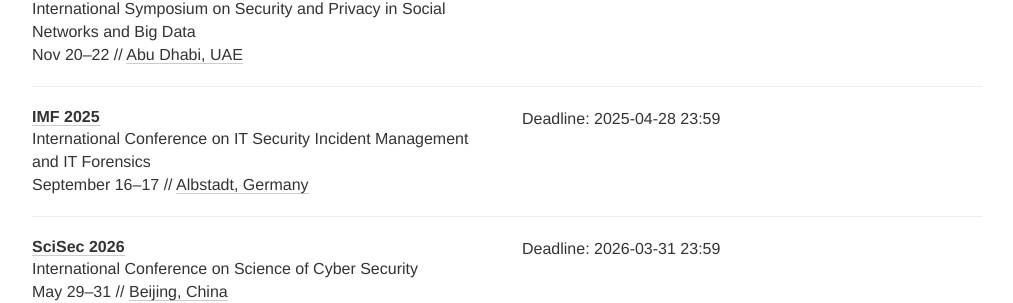
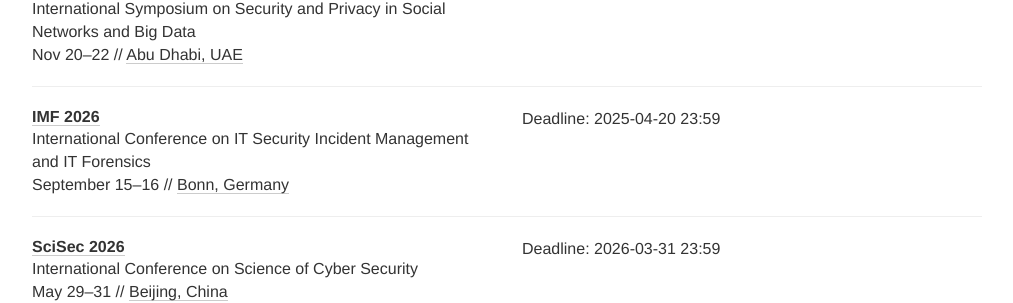
Before and after one commit to sec-deadlines/sec-deadlines.github.io, a Jekyll site: the page built from index.html, in a window 1280 px wide and 900 px high, scrolled down 3399 px. Shown: the part 152-455 px from the top of the window, without its empty margins (133-1146 px from the left). Built offline with Jekyll 4.4.1, drawn with Linux system fonts in a browser that asks for light colours; nearby versions of some CDN libraries; comment, search, counter and statistics services are not loaded.

Commit message:
Update IMF'26

```diff
--- a/_data/conferences.yml
+++ b/_data/conferences.yml
@@ -192,13 +192,13 @@
   tags: [SEC, PRIV, CRYPTO, CONF]
 
 - name: IMF
-  year: 2025
-  date: "September 16–17"
+  year: 2026
+  date: "September 15–16"
   description: International Conference on IT Security Incident Management and IT Forensics
   link: https://www.imf-conference.org/cfp.html
-  deadline: ["2025-04-28 23:59"]
+  deadline: ["2025-04-20 23:59"]
   timezone: Etc/UTC
-  place: Albstadt, Germany
+  place: Bonn, Germany
   tags: [SEC, CONF]
 
 - name: SciSec
```
